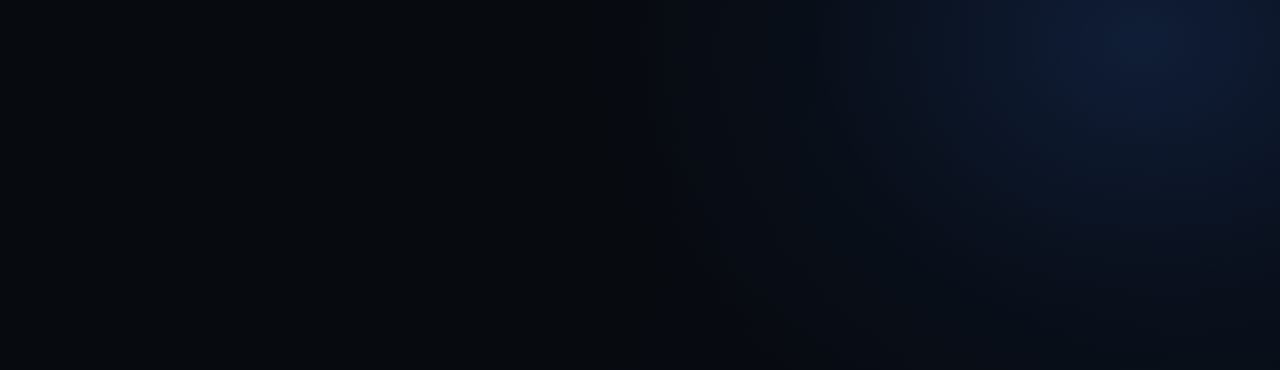
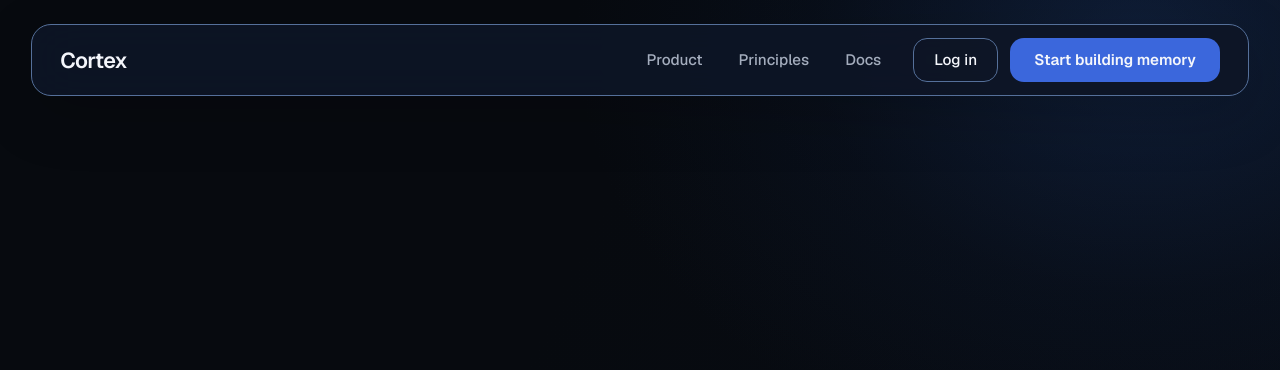
Before and after one commit to AshwathSingh/cortex, a Next.js app in the folder apps/web/: page / in a window 1280 px wide. Shown: the top 370 px of the page. Built offline with nearby package versions, Linux system fonts and the light colour scheme.

Commit message:
feat(web): add homepage navigation

```diff
--- a/apps/web/src/app/page.tsx
+++ b/apps/web/src/app/page.tsx
@@ -1,3 +1,9 @@
+import { SiteHeader } from "@/components/marketing/site-header";
+
 export default function Home() {
-  return <main className="min-h-screen" />;
+  return (
+    <main className="min-h-screen">
+      <SiteHeader />
+    </main>
+  );
 }
--- /dev/null
+++ b/apps/web/src/components/marketing/site-header.tsx
@@ -0,0 +1,63 @@
+import Link from "next/link";
+
+const primaryLinks = [
+  { href: "#product", label: "Product" },
+  { href: "#principles", label: "Principles" },
+  { href: "#docs", label: "Docs" },
+] as const;
+
+/**
+ * Homepage navigation template: the rounded top bar containing the Cortex
+ * wordmark, primary page links, login action, and main signup call to action.
+ */
+export function SiteHeader() {
+  return (
+    <header className="mx-auto max-w-[var(--cortex-content-width)] px-[var(--cortex-page-gutter)] pt-5 sm:pt-6">
+      <nav
+        aria-label="Primary navigation"
+        className="-mx-5 flex h-[4.5rem] w-[calc(100%+2.5rem)] items-center justify-between gap-4 rounded-[1.25rem] border border-border bg-surface/90 px-4 shadow-[0_18px_60px_rgb(0_0_0/18%)] backdrop-blur-xl sm:px-7"
+      >
+        <Link
+          href="/"
+          aria-label="Cortex home"
+          className="flex min-h-11 items-center rounded-md text-[1.35rem] font-semibold tracking-[-0.025em] text-foreground transition-colors hover:text-accent-bright"
+        >
+          Cortex
+        </Link>
+
+        <div className="ml-auto hidden items-center gap-1 lg:flex">
+          {primaryLinks.map((link) => (
+            <Link
+              key={link.href}
+              href={link.href}
+              className="flex min-h-11 items-center rounded-lg px-4 text-[0.95rem] font-medium text-muted transition-colors hover:bg-surface-raised hover:text-foreground"
+            >
+              {link.label}
+            </Link>
+          ))}
+        </div>
+
+        <div className="flex items-center gap-3">
+          <Link
+            href="/login"
+            className="hidden min-h-11 items-center justify-center rounded-control border border-border px-5 text-[0.95rem] font-medium text-foreground transition-colors hover:bg-surface-raised md:flex"
+          >
+            Log in
+          </Link>
+          <Link
+            href="/signup"
+            aria-label="Start building memory"
+            className="flex min-h-11 items-center justify-center rounded-control bg-accent px-5 text-[0.95rem] font-semibold text-foreground transition-colors hover:bg-accent-hover sm:px-6"
+          >
+            <span aria-hidden="true" className="sm:hidden">
+              Start
+            </span>
+            <span aria-hidden="true" className="hidden sm:inline">
+              Start building memory
+            </span>
+          </Link>
+        </div>
+      </nav>
+    </header>
+  );
+}
```
